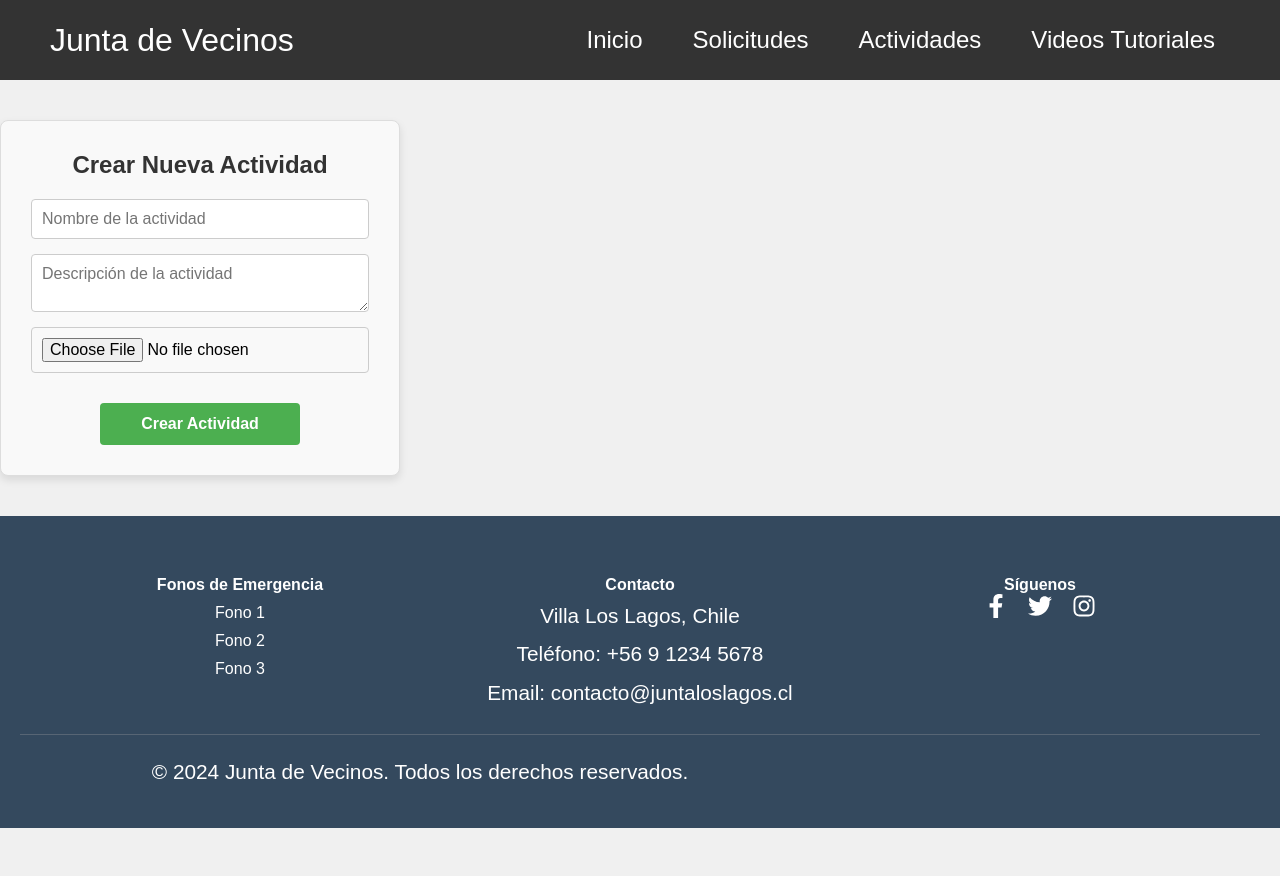
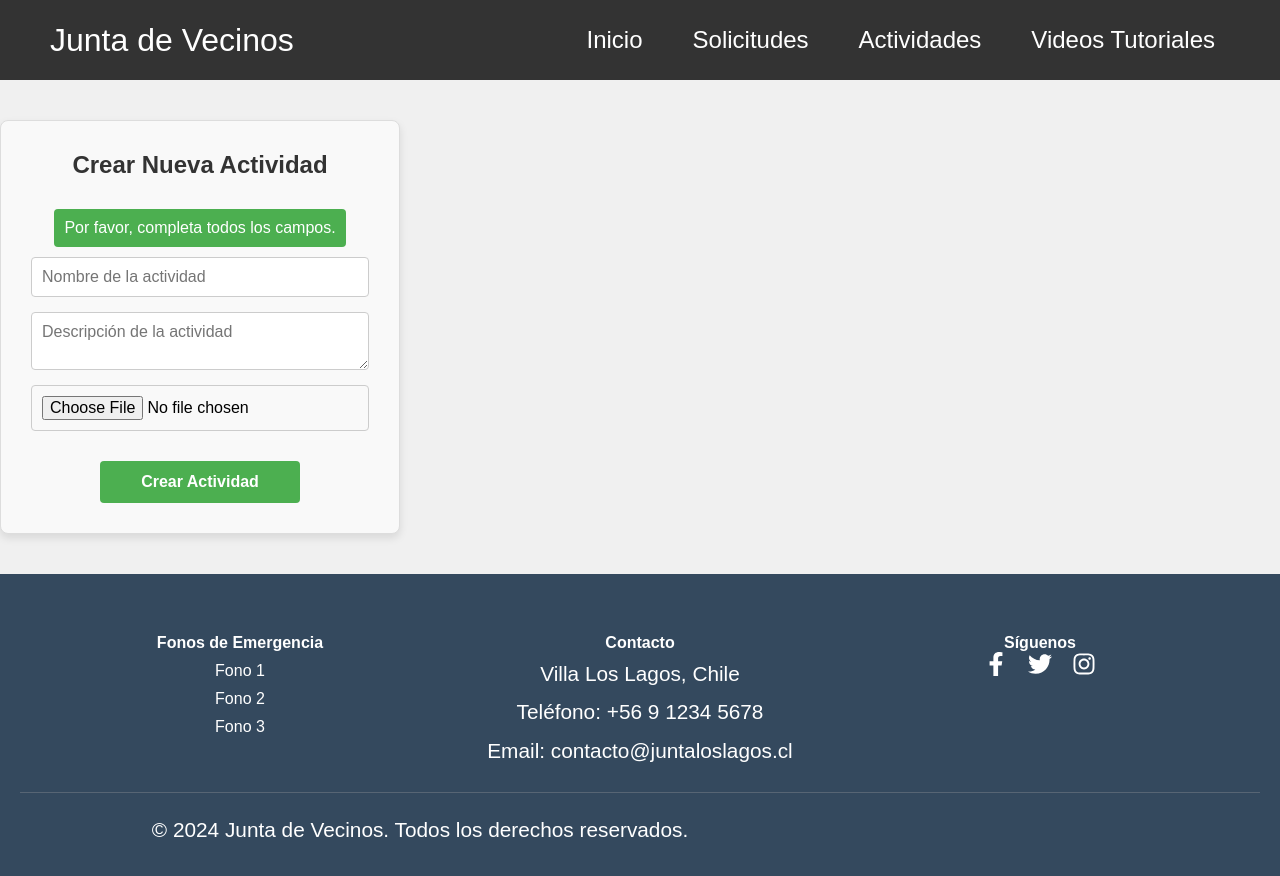
Before and after one commit to Benjamin1106/Proyeco-Portafolio, a React (Vite) app: page /crearActividades in a window 1280 px wide. Both pictures are taken after a click on the button "Crear Actividad". Shown: the top 876 px of the page. Before the commit the page ends 828 px from the top, so only its background shows below. Built offline with nearby package versions, Linux system fonts and the light colour scheme.

Commit message:
css v3 +alert

```diff
--- a/src/Componentes/crearActividades.css
+++ b/src/Componentes/crearActividades.css
@@ -1,3 +1,4 @@
+
   .actividad-container {
     display: flex;
     flex-direction: column;
@@ -58,6 +59,18 @@
     margin-top: 40px; /* Margen entre el contenedor y el footer */
     text-align: center; /* Centrar el footer */
   }
+  .alert {
+    padding: 10px;
+    margin: 10px 0;
+    color: #fff;
+    background-color: #4caf50; /* Green for success */
+    border-radius: 4px;
+    text-align: center;
+  }
+
+  .alert.error {
+    background-color: #f44336; /* Red for errors */
+  }
 
   /* Consultas de medios para hacer el diseño más adaptable */
   @media (max-width: 768px) {
--- a/src/Componentes/crearActividades.tsx
+++ b/src/Componentes/crearActividades.tsx
@@ -8,6 +8,7 @@ const CrearActividades: React.FC = () => {
   const [nombre, setNombre] = useState<string>('');
   const [descripcion, setDescripcion] = useState<string>('');
   const [foto, setFoto] = useState<File | null>(null);
+  const [mensaje, setMensaje] = useState<string>(''); // State for alerts
 
   const crearActividad = async () => {
     // Verificar que los campos no estén vacíos
@@ -36,15 +37,23 @@ const CrearActividades: React.FC = () => {
         setNombre('');
         setDescripcion('');
         setFoto(null);
+        setMensaje('Actividad creada exitosamente!'); // Success alert
       } catch (error) {
         console.error("Error al crear la actividad: ", error);
+        setMensaje('Error al crear la actividad. Por favor intenta nuevamente.'); // Error alert
       }
+    } else {
+      setMensaje('Por favor, completa todos los campos.'); // Alert for empty fields
     }
+
+    // Clear the alert message after a few seconds
+    setTimeout(() => setMensaje(''), 3000);
   };
 
   return (
     <div className="actividad-container">
       <h2 className="actividad-title">Crear Nueva Actividad</h2>
+      {mensaje && <div className="alert">{mensaje}</div>} {/* Display alert message */}
       <input
         type="text"
         value={nombre}
```
